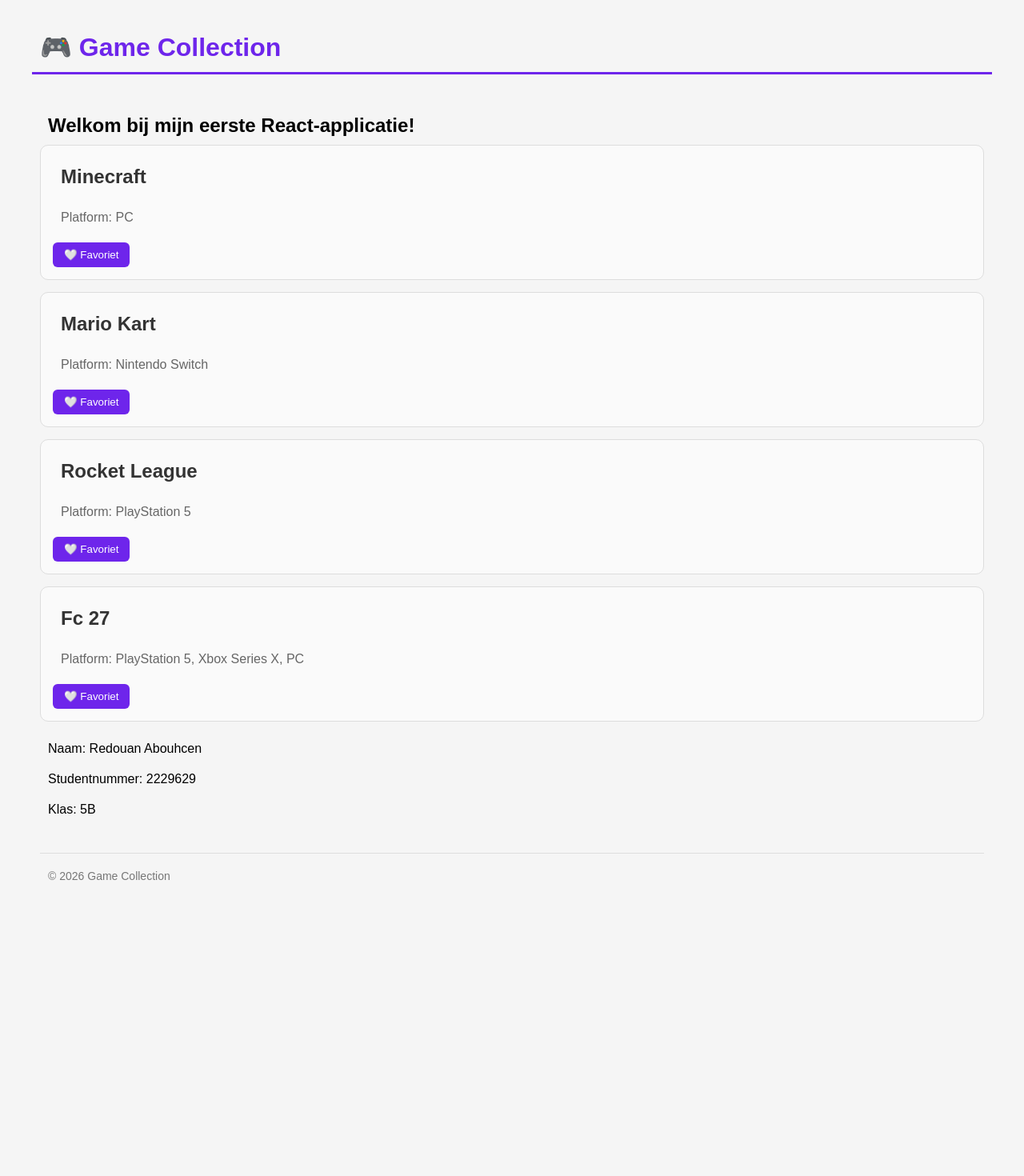
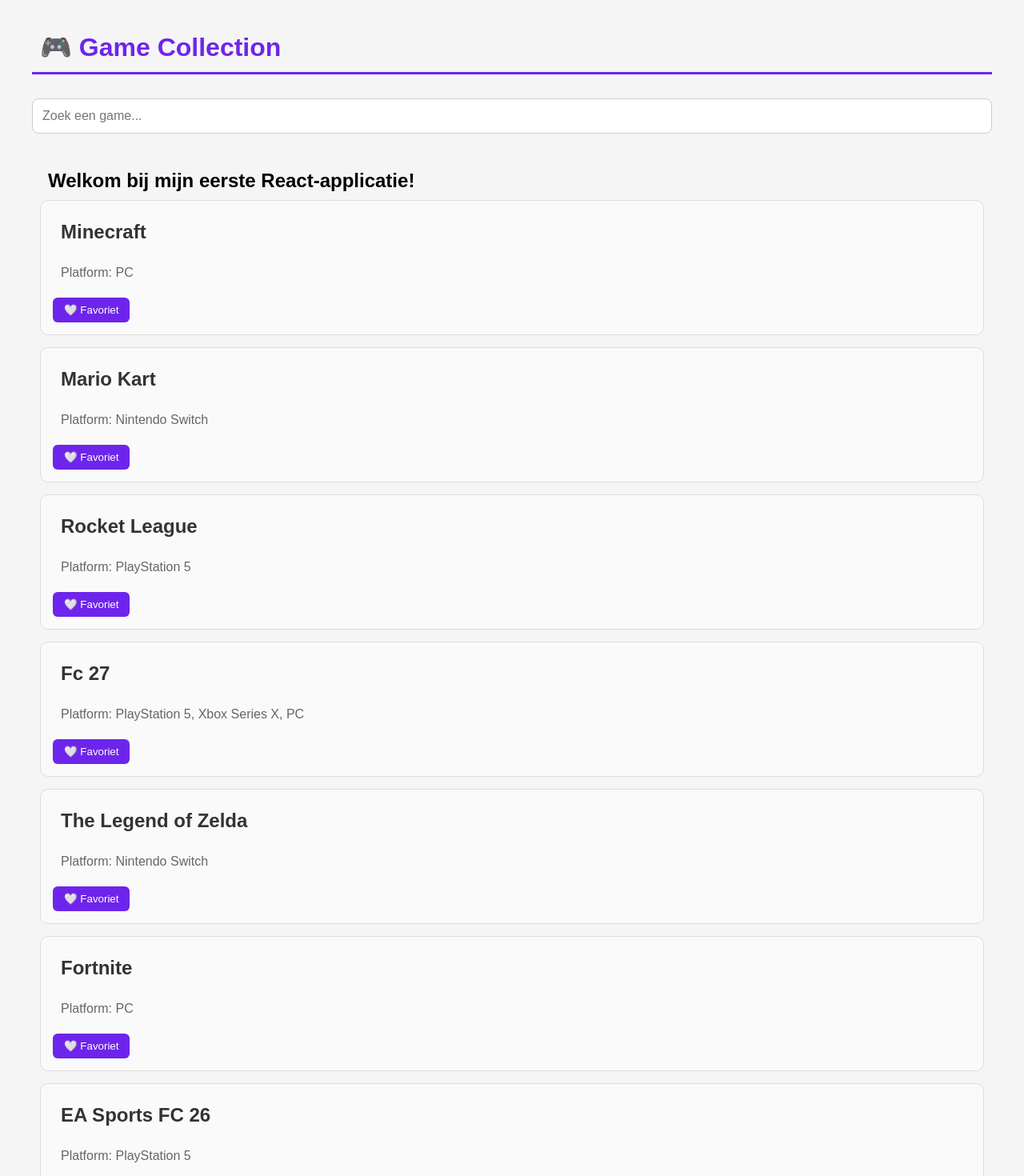
Before and after one commit to Redouan-maker/game-collection, a React (Vite) app: page / in a window 1280 px wide. Shown: the part 40-1510 px from the top of the page at 80% size. Before the commit the page ends 1203 px from the top, so only its background shows below. Built offline with nearby package versions, Linux system fonts and the light colour scheme.

Commit message:
Les 7 - Zoekfunctie toegevoegd

```diff
--- a/src/App.css
+++ b/src/App.css
@@ -67,3 +67,12 @@
 .favorite-button:hover {
     background-color: #5b1fd0;
 }
+
+.search-input {
+    width: 100%;
+    padding: 12px;
+    margin-bottom: 25px;
+    border: 1px solid #cccccc;
+    border-radius: 8px;
+    font-size: 16px;
+}
--- a/src/App.jsx
+++ b/src/App.jsx
@@ -2,10 +2,13 @@
 import Header from "./components/Header";
 import Footer from "./components/Footer";
 import GameCard from "./components/GameCard";
+import { useState } from "react";
 
 function App() {
 
+    const [search, setSearch] = useState("");
     const games = [
+
 
     {
         id: 1,
@@ -29,6 +32,22 @@
     id: 4,
     title: "Fc 27",
     platform: " PlayStation 5, Xbox Series X, PC"
+},
+
+{
+    id: 5,
+    title: "The Legend of Zelda",
+    platform: "Nintendo Switch"
+},
+{
+    id: 6,
+    title: "Fortnite",
+    platform: "PC"
+},
+{
+    id: 7,
+    title: "EA Sports FC 26",
+    platform: "PlayStation 5"
 }
 
 ];
@@ -39,11 +58,33 @@
 
             <Header title="🎮 Game Collection" />
 
+            <input
+
+    className="search-input"
+
+    type="text"
+
+    placeholder="Zoek een game..."
+
+    value={search}
+
+    onChange={(e) => setSearch(e.target.value)}
+
+/>
+
             <div className="games">
 
                 <h2>Welkom bij mijn eerste React-applicatie!</h2>
 
-                {games.map((game) => (
+                {games
+
+.filter((game) =>
+
+    game.title.toLowerCase().includes(search.toLowerCase())
+
+)
+
+.map((game) => (
 
     <GameCard
 
```
